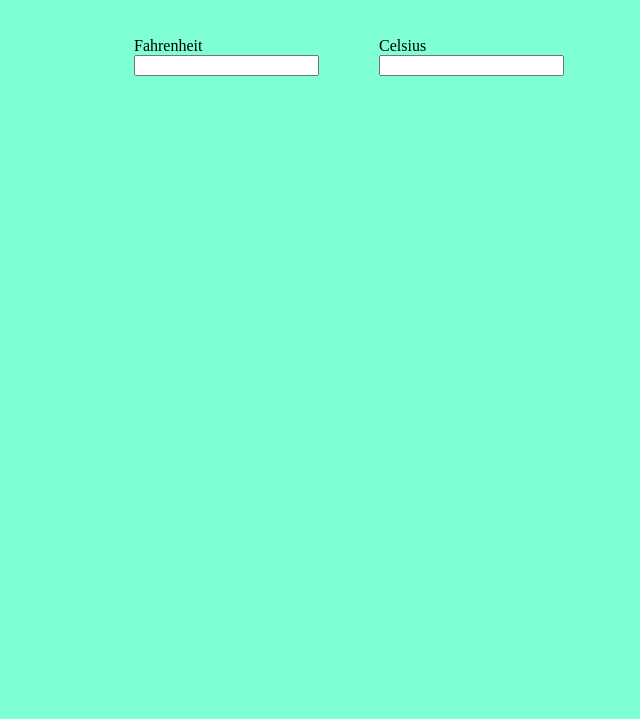
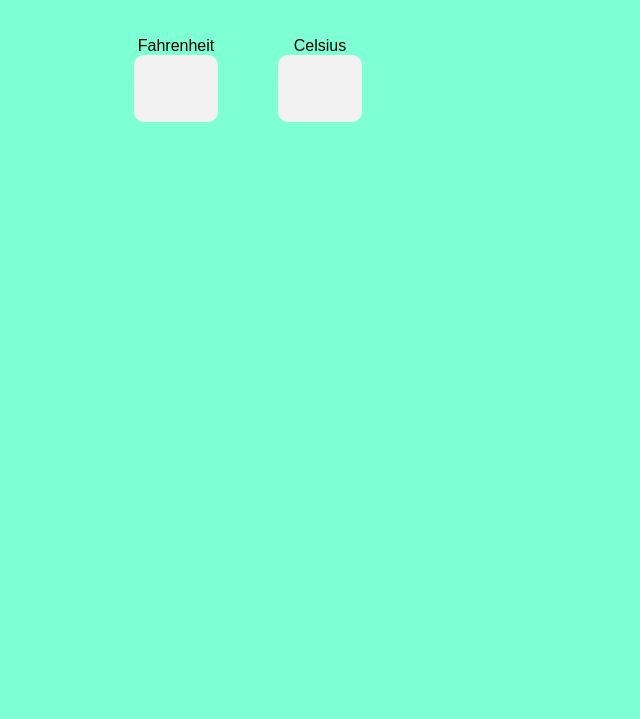
Before and after one commit to tony8464/Basic-JS, a plain HTML site: page Converter.html in a window 1280 px wide. Shown: the part 81-800 px from the top of the page, without its empty margins (386-1026 px from the left). Drawn offline with Linux system fonts and the light colour scheme.

Commit message:
style changes, and updated js event listener to keyup instead of change

```diff
--- a/Converter.css
+++ b/Converter.css
@@ -1,4 +1,5 @@
 body {
+  font-family: sans-serif;
   display: flex;
   background-color: aquamarine;
   flex-direction: column;
@@ -10,6 +11,21 @@ body {
   height: 300px;
   width: 300px;
 }
+.f-side,
+.c-side {
+  display: flex;
+  flex-direction: column;
+  align-items: center;
+}
+input {
+  border: none;
+  -moz-appearance: textfield;
+  background: #f2f2f2;
+  border-radius: 10px;
+  padding: 22px;
+  width: 40px;
+  font-size: 20px;
+}
 
 #f-side,
 #c-side {
--- a/Converter.html
+++ b/Converter.html
@@ -10,11 +10,11 @@
 <body>
     <h1>Temperature Converter</h1>
     <div class="container">
-        <div id="f-side">
+        <div id="f-side" class="f-side">
         <label for="f-input">Fahrenheit</label>
         <input type="number" id="f-input">
     </div>
-        <div id="c-side">
+        <div id="c-side" class="c-side">
         <label for="c-input">Celsius </label>
         <input type="number" id="c-input">
     </div>
--- a/Converter.js
+++ b/Converter.js
@@ -5,16 +5,16 @@ const fInputEl = document.getElementById('f-input');
 
 function updateFinput(){
     let newTemp = parseFloat(cInputEl.value);
-    fInputEl.value = parseFloat(newTemp * 1.8 + 32).toFixed(0);
+    fInputEl.value = parseFloat((newTemp * 1.8) + 32).toFixed(0);
     console.log(fInputEl.value)
 }
 
 function updateCinput(){
     let newTemp = parseFloat(fInputEl.value);
-    cInputEl.value = parseFloat((newTemp - 32) / 1.8 - 32).toFixed(0);
+    cInputEl.value = parseFloat((newTemp - 32) / 1.8).toFixed(0);
     console.log(cInputEl.value)
 }
 
 
-cInputEl.addEventListener('change', updateFinput);
-fInputEl.addEventListener('change', updateCinput);
+cInputEl.addEventListener('keyup', updateFinput);
+fInputEl.addEventListener('keyup', updateCinput);
```
